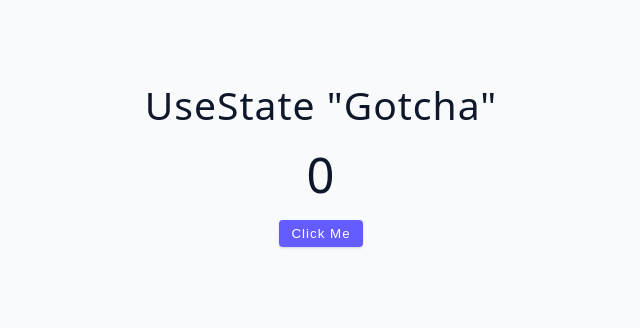
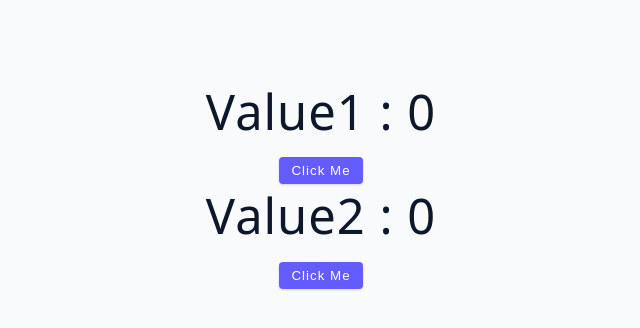
Before and after one commit to rohancs127/React-Concepts, a React (Vite) app in the folder advanced-react/: page / in a window 1280 px wide. Shown: the top 328 px of the page, without its empty margins (319-959 px from the left). Built offline with nearby package versions, Linux system fonts and the light colour scheme.

Commit message:
added useEffect implementation

```diff
--- a/advanced-react/src/App.jsx
+++ b/advanced-react/src/App.jsx
@@ -1,14 +1,17 @@
-import Starter from './tutorial/01-useState/starter/01-error-example'
-import UseStateBasics from './tutorial/01-useState/starter/02-useState-basics';
-import UseStateArray from './tutorial/01-useState/starter/03-useState-array';
-import UseStateObject from './tutorial/01-useState/starter/04-useState-object';
-import UseStateGotcha from './tutorial/01-useState/starter/05-useState-gotcha';
+// import Starter from './tutorial/01-useState/starter/01-error-example'
+// import UseStateBasics from './tutorial/01-useState/starter/02-useState-basics';
+// import UseStateArray from './tutorial/01-useState/starter/03-useState-array';
+// import UseStateObject from './tutorial/01-useState/starter/04-useState-object';
+// import UseStateGotcha from './tutorial/01-useState/starter/05-useState-gotcha';
+// import CodeExample from './tutorial/02-useEffect/starter/01-code-example';
+
+import UseEffectBasics from "./tutorial/02-useEffect/starter/02-useEffect-basics";
 
 function App() {
   return (
     <div className='container'>
       {/* <UseStateBasics/> */}
-      <UseStateGotcha/>
+      <UseEffectBasics/>
     </div>
   );
 }
--- a/advanced-react/src/tutorial/02-useEffect/starter/01-code-example.jsx
+++ b/advanced-react/src/tutorial/02-useEffect/starter/01-code-example.jsx
@@ -2,7 +2,11 @@ import { useState } from 'react';
 
 const CodeExample = () => {
   const [value, setValue] = useState(0);
-
+  const sayHello =()=>{
+    console.log('Hello World');
+    setValue(value+1);
+  }
+  sayHello();
   return (
     <div>
       <h1>value : {value}</h1>
--- a/advanced-react/src/tutorial/02-useEffect/starter/02-useEffect-basics.jsx
+++ b/advanced-react/src/tutorial/02-useEffect/starter/02-useEffect-basics.jsx
@@ -1,17 +1,26 @@
-import { useState } from 'react';
+import { useState, useEffect } from 'react';
 
 const UseEffectBasics = () => {
   const [value, setValue] = useState(0);
+  const [secondValue, setSecondValue] = useState(0);
   const sayHello = () => {
     console.log('hello there');
   };
 
   sayHello();
 
+  useEffect(()=>{
+    console.log('this is use effect');
+  },[])
+
   return (
     <div>
-      <h1>value : {value}</h1>
+      <h1>value1 : {value}</h1>
       <button className='btn' onClick={() => setValue(value + 1)}>
+        click me
+      </button>
+      <h1>value2 : {secondValue}</h1>
+      <button className='btn' onClick={() => setSecondValue(secondValue + 1)}>
         click me
       </button>
     </div>
```
